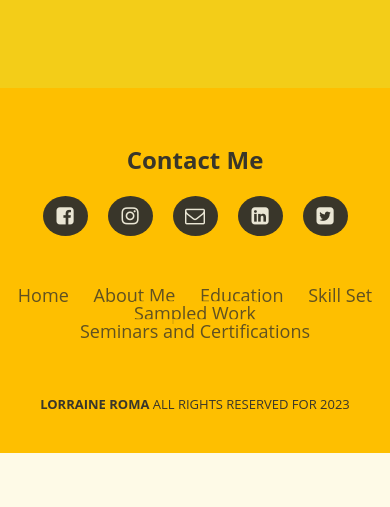
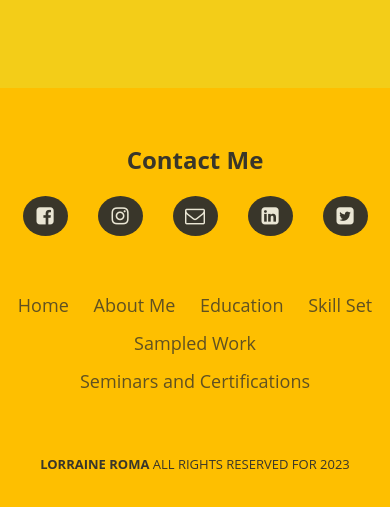
Before and after one commit to LCRoma/Portfolio-Lorraine, a plain HTML site: page index.html in a window 390 px wide. Shown: the part 3515-4022 px from the top of the page. Before the commit the page ends 3968 px from the top, so only its background shows below. Drawn offline with Linux system fonts and the light colour scheme.

Commit message:
responsive footer

```diff
--- a/index.css
+++ b/index.css
@@ -456,6 +456,16 @@ button:active {
     font-size: 14px;
     padding: 8px 12px;
   }
+
+  .social {
+    flex-wrap: wrap; /* Allow icons to wrap */
+    gap: 10px;
+  }
+
+  .footer ul li {
+    display: block; /* Stack links vertically */
+    margin: 10px 0; /* Add vertical spacing */
+  }
 }
 
 @media (max-width: 480px) {
@@ -668,6 +678,7 @@ button:active {
 .social {
   display: flex;
   justify-content: center;
+  align-items: center;
 }
 .social a {
   text-decoration: none;
--- a/index.html
+++ b/index.html
@@ -171,7 +171,6 @@
             </div>
             <div class="footer">
                 <ul class="list">
-                    <li>
                     <li><a href="index.html#home">Home</a></li>
                     <li><a href="index.html#about">About Me</a></li>
                     <li><a href="index.html#education">Education</a></li>
```
Lines whose indentation alone changed are shown as unchanged.
